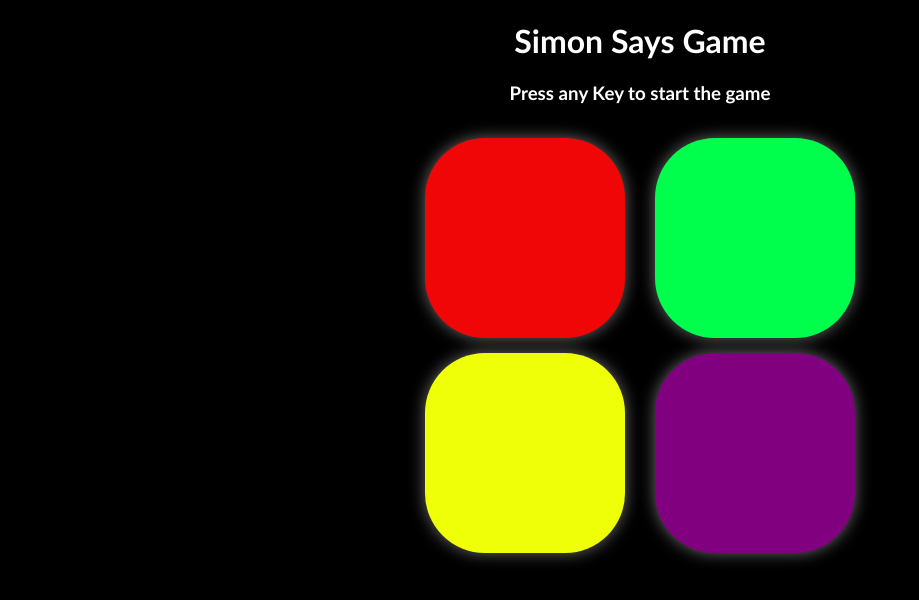
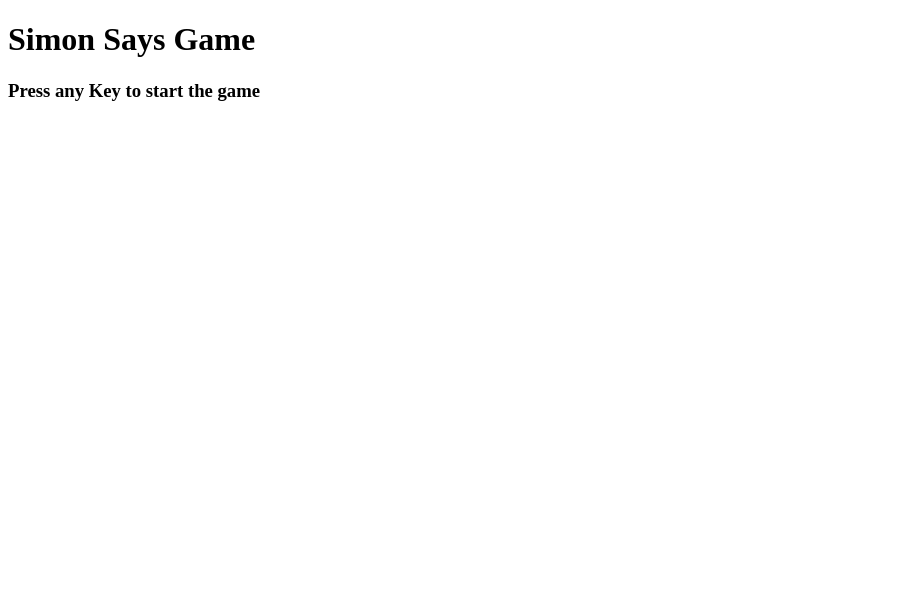
Before and after one commit to Duaalimemon/simonSays-Game, a plain HTML site: page simon_game.html in a window 1280 px wide. Shown: the whole page, without its empty margins (0-919 px from the left). Drawn offline with Linux system fonts and the light colour scheme.

Commit message:
Update simon_game.html

```diff
--- a/simon_game.html
+++ b/simon_game.html
@@ -5,40 +5,8 @@
     <meta name="viewport" content="width=device-width, initial-scale=1.0">
     <title>simon_game</title>
 </head>
- <style>
-    body{
-        background-color: #000;
-        text-align: center;
-        color: #fff;
-        font-family:'Gill Sans', 'Gill Sans MT', Calibri, 'Trebuchet MS', sans-serif;
-    }
-    .button{
-        height: 200px;
-        width: 200px;
-        border-radius:60px;
-        margin: 15px;
-        cursor: pointer;
-        box-shadow:0px 0px 16px dimgrey;
-    }
-    .game{
-        display: flex;
-        justify-content: center;
-    }
-    .red{
-        background-color: #f00606;
-    }
-    .yellow{
-        background-color: #efff08;
-    }
-    .green{
-        background-color: #00ff4c;
-    }
-    .purple{
-        background-color: purple;
-    }
-    .flash{
-        background-color: #ddd;
-    }
+
+
 
  </style>
 <body>
```
